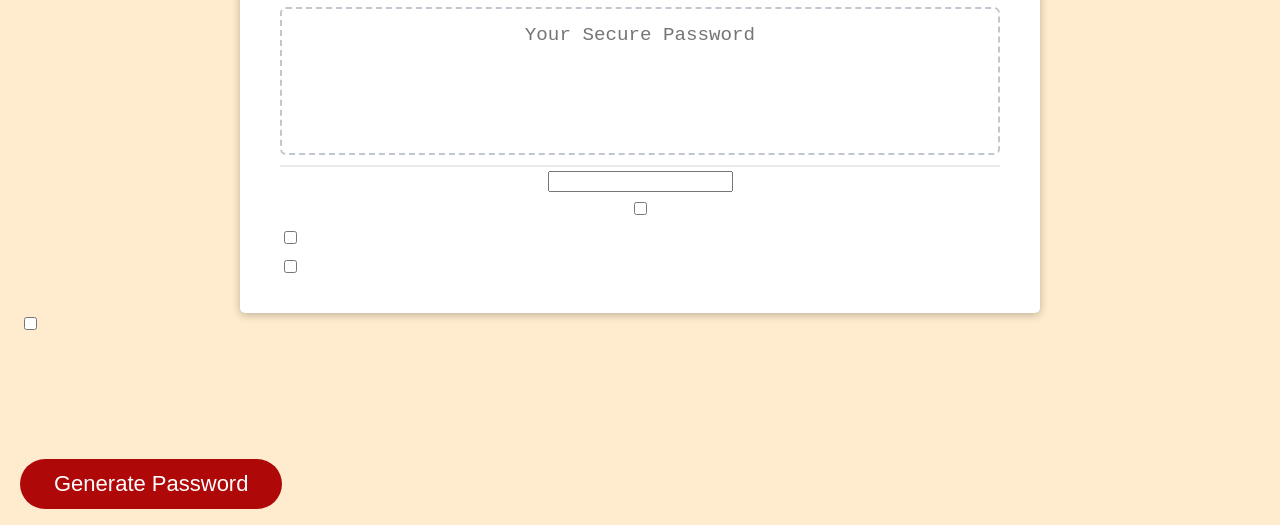
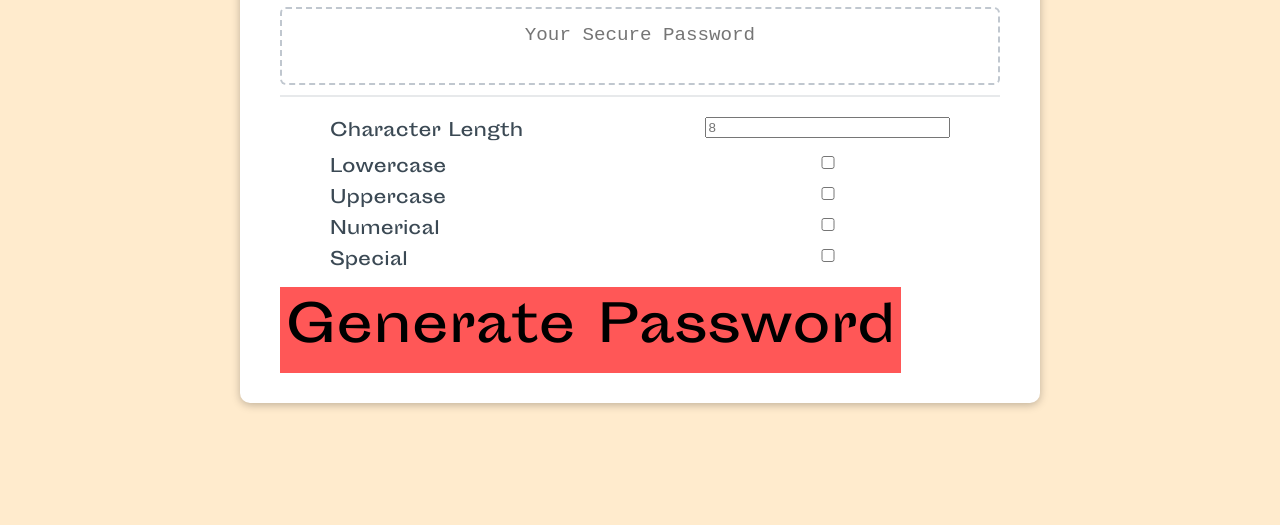
Before and after one commit to connorwhite-online/passwordGenerator, a plain HTML site: page password-generator/index.html in a window 1280 px wide. Shown: the part 357-882 px from the top of the page. After the commit the page ends 800 px from the top, so only its background shows below. Drawn offline with Linux system fonts and the light colour scheme.

Commit message:
form element added

```diff
--- a/password-generator/assets/style.css
+++ b/password-generator/assets/style.css
@@ -46,7 +46,7 @@ header {
 
 .card {
   background-color: hsl(0, 0%, 100%);
-  border-radius: 5px;
+  border-radius: 10px;
   border-width: 1px;
   box-shadow: rgba(0, 0, 0, 0.25) 0px 2px 8px 0px;
   color: hsl(206, 17%, 28%);
@@ -88,19 +88,31 @@ header {
 
 .btn {
   border: none;
-  background-color: hsl(360, 91%, 36%);
+  background-color: hsl(0, 100%, 67%);
+  font-family: "Sporting Grotesque Regular", sans-serif;
+  font-size: 4vw;
+  cursor: pointer;
+  text-align: center;
+  display: flex;
+  align-content: center;
+}
+
+/* .btn {
+  border: none;
+  background-color: hsl(0, 100%, 67%);
   border-radius: 25px;
   box-shadow: rgba(0, 0, 0, 0.1) 0px 1px 6px 0px rgba(0, 0, 0, 0.2) 0px 1px 1px
     0px;
   color: hsl(0, 0%, 100%);
   display: inline-block;
+  font-family: "Sporting Grotesque Regular", sans-serif;
   font-size: 22px;
   line-height: 22px;
   margin: 16px 16px 16px 20px;
   padding: 14px 34px;
   text-align: center;
   cursor: pointer;
-}
+} */
 
 button[disabled] {
   cursor: default;
@@ -118,10 +130,7 @@ button[disabled] {
   border: none;
   display: block;
   width: 100%;
-  padding-top: 15px;
-  padding-left: 15px;
-  padding-right: 15px;
-  padding-bottom: 85px;
+  padding: 15px;
   font-size: 1.2rem;
   text-align: center;
   margin-top: 10px;
@@ -130,6 +139,16 @@ button[disabled] {
   border-radius: 6px;
   resize: none;
   overflow: hidden;
+}
+
+form {
+  display: grid;
+  grid-template-columns: auto auto;
+  text-align: justify;
+  padding: 20px 50px 10px;
+}
+input {
+  margin-bottom: 15px;
 }
 
 @media (max-width: 690px) {
--- a/password-generator/index.html
+++ b/password-generator/index.html
@@ -25,25 +25,19 @@
           ></textarea>
         </div>
         <div class="card-footer">
-          <div class="filter">
-            <label for=""></label>
-            <input title="Character Length" type="number" id="length"/>
-          </div>
-          <div class="filter"></div>
-            <input type="checkbox" id="lowercase"/>
-          </div>
-          <div class="filter">
-            <input type="checkbox" id="uppercase"/>
-          </div>
-          <div class="filter"></div>
-            <input type="checkbox" id="numerical"/>
-          </div>
-          <div class="filter"></div>
-            <input type="checkbox" id="special"/>
-          </div>
-        </div>
+          <form id="criteria">
+            <label for="length">Character Length</label>
+            <input type="number" placeholder="8" name="length" id="length" min="8" max="128"/>
+            <label for="lowercase">Lowercase</label>
+            <input type="checkbox" name="lowercase" id="lowercase"/>
+            <label for="uppercase">Uppercase</label>
+            <input type="checkbox" name="uppercase" id="uppercase"/>
+            <label for="numerical">Numerical</label>
+            <input type="checkbox" name="numerical" id="numerical"/>
+            <label for="special">Special</label>
+            <input type="checkbox" name="special" id="special"/>
+          </form>
           <button id="generate" class="btn">Generate Password</button>
-        </div>
         </div>
       </div>
     </div>
```
